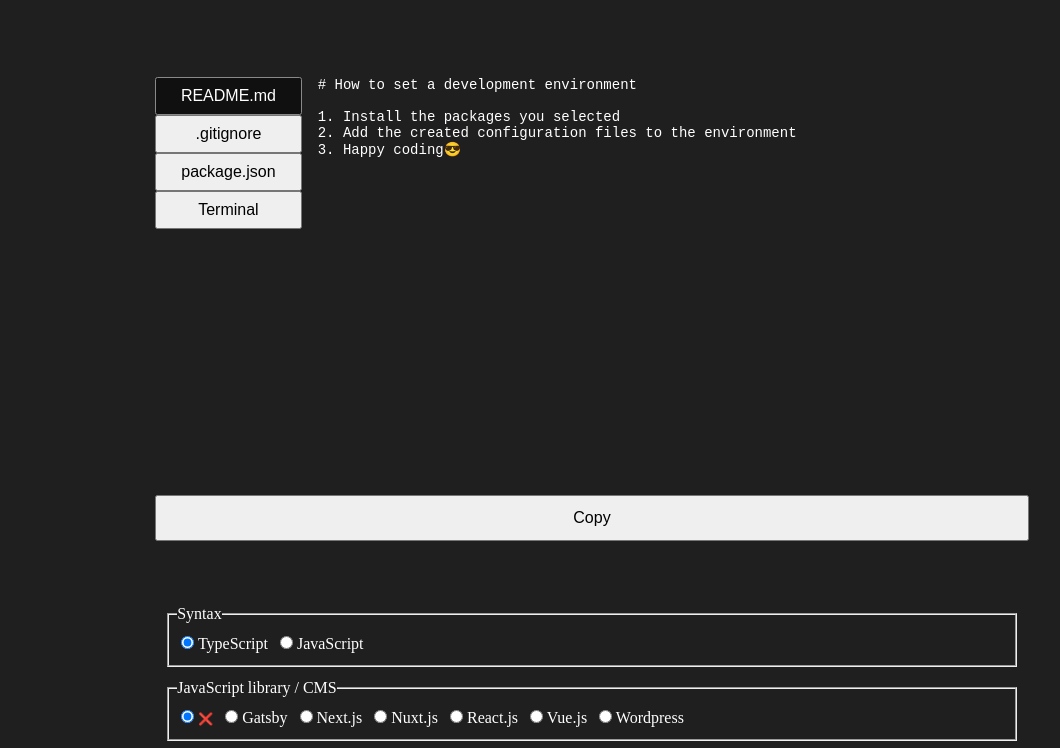
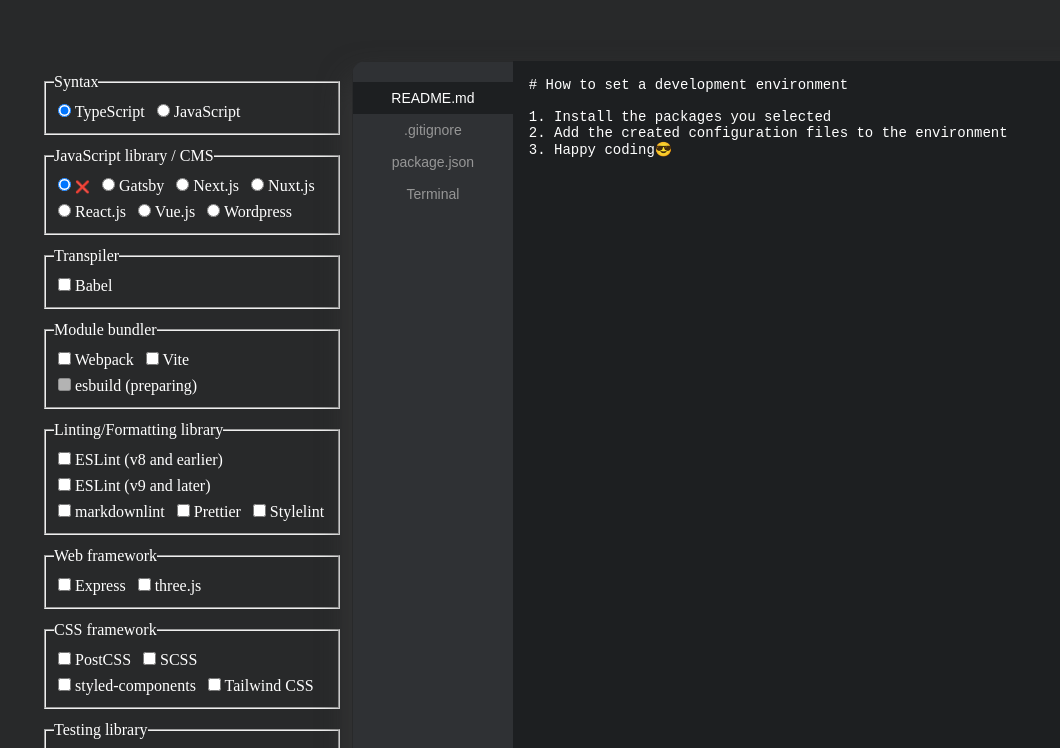
Before and after one commit to biniruu/boilerplate-generator, a website built with webpack: page public/index.html in a window 1280 px wide. Shown: the part 93-841 px from the top of the page, without its empty margins (48-1108 px from the left). Built offline with nearby package versions, Linux system fonts and the light colour scheme; some packages are replaced by stand-ins of ours; what javascript-stringify would draw is missing.

Commit message:
feat: style editor and more
Rename the css class 'tablinks' to 'tablink'

```diff
--- a/public/index.html
+++ b/public/index.html
@@ -15,26 +15,6 @@
         </p>
       </header>
       <main class="main">
-        <section class="editor-wrapper">
-          <article id="editor" class="editor">
-            <div id="tabs-wrapper" class="tabs-wrapper">
-              <template id="tab">
-                <button class="tablinks" type="button"></button>
-              </template>
-              <div class="tabs">
-                <button id="readme-tab" class="tablinks" type="button" value="readme">README.md</button>
-                <button id="gitignore-tab" class="tablinks" type="button" value="gitignore">.gitignore</button>
-                <button id="package-tab" class="tablinks" type="button" value="package">package.json</button>
-                <button id="terminal-tab" class="tablinks" type="button" value="terminal">Terminal</button>
-              </div>
-              <div id="dynamic-tabs" class="tabs"></div>
-            </div>
-            <pre class="code-wrapper">
-              <code name="code" id="code" class="code file"></code>
-            </pre>
-          </article>
-          <button type="button" id="btn-copy" class="btn-copy">Copy</button>
-        </section>
         <section>
           <form id="options">
             <fieldset>
@@ -376,6 +356,26 @@
             </fieldset>
           </form>
         </section>
+        <section class="editor-wrapper">
+          <article id="editor" class="editor">
+            <div id="tabs-wrapper" class="tabs-wrapper">
+              <template id="tab">
+                <button class="tablink" type="button"></button>
+              </template>
+              <div class="tabs">
+                <button id="readme-tab" class="tablink" type="button" value="readme">README.md</button>
+                <button id="gitignore-tab" class="tablink" type="button" value="gitignore">.gitignore</button>
+                <button id="package-tab" class="tablink" type="button" value="package">package.json</button>
+                <button id="terminal-tab" class="tablink" type="button" value="terminal">Terminal</button>
+              </div>
+              <div id="dynamic-tabs" class="tabs"></div>
+            </div>
+            <pre class="code-wrapper">
+              <code name="code" id="code" class="code file"></code>
+            </pre>
+          </article>
+          <button type="button" id="btn-copy" class="btn-copy">Copy</button>
+        </section>
       </main>
       <footer class="footer">
         <a href="https://github.com/biniruu/boilerplate-generator" aria-label="visit my github repository">
--- a/src/libs/tabController.ts
+++ b/src/libs/tabController.ts
@@ -13,7 +13,7 @@
 }
 
 export const getActivatedTab = () => {
-  const elemTablinks = document.querySelectorAll<HTMLButtonElement>('.tablinks')
+  const elemTablinks = document.querySelectorAll<HTMLButtonElement>('.tablink')
   const elemCurrentTab = Array.from(elemTablinks).find(tab => tab.classList.contains('active'))
 
   return elemCurrentTab
--- a/src/libs/toggleTabs.ts
+++ b/src/libs/toggleTabs.ts
@@ -135,7 +135,7 @@
 export const createTab = (tab: DynamicTabValueList) => {
   const dynamicTabsElem = document.querySelector<HTMLDivElement>('#dynamic-tabs')
   const fragment = document.querySelector<HTMLTemplateElement>('#tab')
-  const instance = fragment && document.importNode(fragment.content, true).querySelector<HTMLButtonElement>('.tablinks')
+  const instance = fragment && document.importNode(fragment.content, true).querySelector<HTMLButtonElement>('.tablink')
   if (instance) {
     instance.textContent = dynamicTabList[tab]
     instance.id = `${tab}-tab`
--- a/src/style.css
+++ b/src/style.css
@@ -11,7 +11,7 @@
 }
 
 body {
-  background: rgb(31 31 31);
+  background: rgb(40 41 42);
   color: rgb(255 255 255);
   padding: 1rem;
 }
@@ -30,31 +30,34 @@
 }
 
 .btn-copy {
-  float: right;
-  padding: 0.75rem 1.25rem;
-
-  &::after {
-    clear: both;
-  }
+  border: none;
+  border-radius: 1.25rem;
+  bottom: 1rem;
+  color: rgb(117 117 117);
+  padding: 0.375rem 1.75rem;
+  position: absolute;
+  right: 1rem;
 }
 
 .code {
-  display: inline-block;
+  display: block;
   font-size: 0.875rem;
   margin: 1rem;
-  overflow: scroll;
-  white-space: pre-wrap;
-  width: 100%;
+  overflow: hidden scroll;
+  white-space: break-spaces;
+  word-break: break-word;
 }
 
 .code-wrapper {
+  background: rgb(29 31 33);
   display: inline-flex;
-  width: 100%;
+  flex: 4;
+  overflow: hidden;
 }
 
 .container {
   margin: 0 auto;
-  width: 70%;
+  width: 70rem;
 }
 
 .desc {
@@ -68,18 +71,18 @@
 
 .editor {
   display: flex;
-  flex: auto;
-  height: 27rem;
-  width: 100%;
+  height: 100%;
 }
 
 .editor-wrapper {
-  align-content: stretch;
-  display: flex;
-  flex: auto;
-  flex-direction: column;
-  height: 30rem;
+  border-radius: 0.875rem;
+  box-shadow: 0 18px 30px 3px rgb(60 60 60 / 0.75);
+  height: 59.375rem;
   margin-bottom: 4rem;
+  min-width: 50rem;
+  overflow: hidden;
+  position: relative;
+  width: 50rem;
 }
 
 .footer {
@@ -107,6 +110,7 @@
 }
 
 .main {
+  display: flex;
   margin-bottom: 2rem;
 }
 
@@ -114,16 +118,31 @@
   font-size: 0.75rem;
 }
 
-.tabs,
-.tabs-wrapper {
+.tablink {
+  background: transparent;
+  border: none;
+  color: rgb(150 150 150);
+  font-size: 0.875rem;
+
+  &.active {
+    background: rgb(29 31 33);
+    color: rgb(255 255 255);
+    filter: none;
+  }
+}
+
+.tabs {
   display: flex;
   flex-direction: column;
 }
 
 .tabs-wrapper {
-  margin: 1rem 0;
+  background: rgb(47 49 52);
+  border: 1px solid rgb(40 41 42);
+  border-right: rgb(29 31 33);
+  flex: 1;
   overflow: hidden scroll;
-  width: 11rem;
+  padding: 1.25rem 0;
 }
 
 .title {
```
Also changed, not shown: tests/libs/toggleTabs.test.ts (+1 -1 lines).
